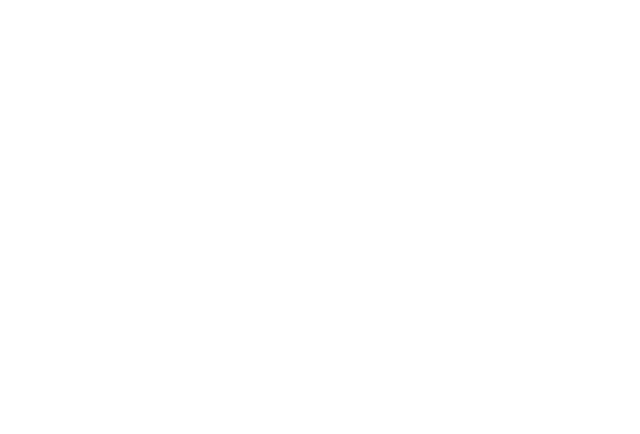
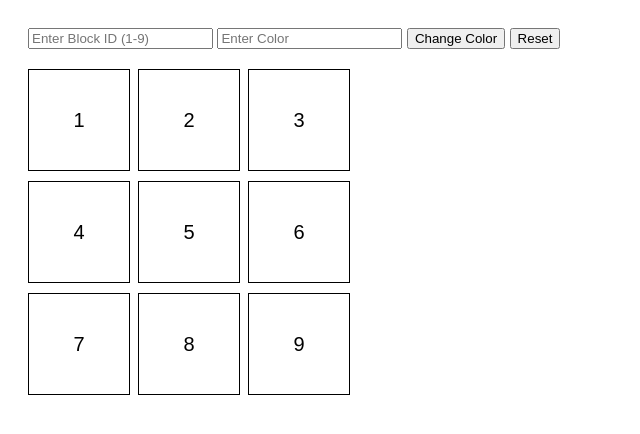
Before and after one commit to acciojob/Replit-Asian-Paints-Rohanrai540, a website: page main.html in a window 1280 px wide. Shown: the whole page, without its empty margins (0-640 px from the left). Drawn offline with Linux system fonts and the light colour scheme.

Commit message:
created a submission

```diff
--- a/main.html
+++ b/main.html
@@ -7,6 +7,25 @@
 </head>
 
 <body>
+	<div id="controls">
+    <input type="number" id="block_id" placeholder="Enter Block ID (1-9)">
+    <input type="text" id="colour_id" placeholder="Enter Color">
+    <button id="change_button">Change Color</button>
+    <button id="Reset">Reset</button>
+  </div>
+
+  <div id="grid-container">
+    <div class="grid-item" id="1">1</div>
+    <div class="grid-item" id="2">2</div>
+    <div class="grid-item" id="3">3</div>
+    <div class="grid-item" id="4">4</div>
+    <div class="grid-item" id="5">5</div>
+    <div class="grid-item" id="6">6</div>
+    <div class="grid-item" id="7">7</div>
+    <div class="grid-item" id="8">8</div>
+    <div class="grid-item" id="9">9</div>
+  </div>
+
 	<!-- the entire body must be written by student -->
     <script type="text/javascript" src="./script.js">
 </script>
--- a/script.js
+++ b/script.js
@@ -1 +1,27 @@
 //your JS code here. If required.
+const changeBtn = document.getElementById("change_button");
+const resetBtn = document.getElementById("Reset");
+
+changeBtn.addEventListener("click", () => {
+  const blockId = document.getElementById("block_id").value;
+  const color = document.getElementById("colour_id").value;
+
+  // Reset all grid colors first
+  const allBlocks = document.querySelectorAll(".grid-item");
+  allBlocks.forEach(block => {
+    block.style.backgroundColor = "transparent";
+  });
+
+  // Change selected block color
+  const selectedBlock = document.getElementById(blockId);
+  if (selectedBlock) {
+    selectedBlock.style.backgroundColor = color;
+  }
+});
+
+resetBtn.addEventListener("click", () => {
+  const allBlocks = document.querySelectorAll(".grid-item");
+  allBlocks.forEach(block => {
+    block.style.backgroundColor = "transparent";
+  });
+});
--- a/styles.css
+++ b/styles.css
@@ -1 +1,26 @@
 /*  your css code here. If applicable */
+body {
+  font-family: Arial, sans-serif;
+  padding: 20px;
+}
+
+#controls {
+  margin-bottom: 20px;
+}
+
+#grid-container {
+  display: grid;
+  grid-template-columns: repeat(3, 100px);
+  gap: 10px;
+}
+
+.grid-item {
+  width: 100px;
+  height: 100px;
+  border: 1px solid black;
+  display: flex;
+  justify-content: center;
+  align-items: center;
+  font-size: 20px;
+  background-color: transparent;
+}
```
